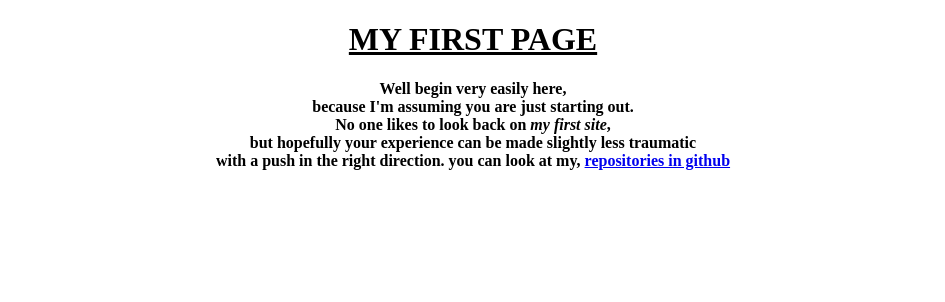
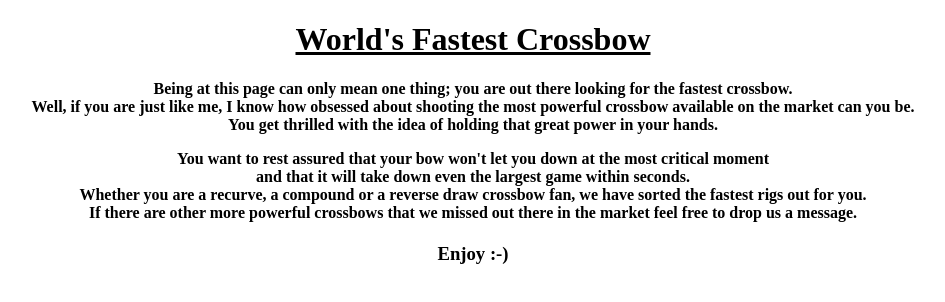
Before and after one commit to STEP-tw/html-rishabghosh, a plain HTML site: page index.html in a window 1280 px wide. Shown: the whole page, without its empty margins (167-1112 px from the left). Drawn offline with Linux system fonts and the light colour scheme.

Commit message:
Topic World's Fastest Crossbow

```diff
--- a/index.html
+++ b/index.html
@@ -1,21 +1,26 @@
 <!DOCTYPE html>
 <html>
+
 <head>
   <title>MY First Page</title>
 </head>
-  <body align = 'center'>
-      <h1><u>MY FIRST PAGE</u></h1>
+
+<body align='center'>
+  <h1><u>World's Fastest Crossbow</u></h1>
   <h4>
-        <p>
-          Well begin very easily here,<br />
-          because I'm assuming you are just starting out.<br />
-          No one likes to look back on <em>my first site</em>,<br />
-          but hopefully your experience can be made slightly less traumatic<br />
-          with a push in the right direction. you can look at my,
-          <a href="https://github.com/rishabghosh?tab=repositories"
-            >repositories in github</a
-          ><br />
+    <p>Being at this page can only mean one thing; you are out there looking for the <b>fastest crossbow</b>.<br />
+      Well, if you are just like me, I know how obsessed about shooting the most powerful crossbow available on the
+      market can you be.<br />
+      You get thrilled with the idea of holding that great power in your hands.
+    </p>
+    <p>You want to rest assured that your bow won't let you down at the most critical moment <br />
+      and that it will take down even the largest game within seconds.<br />
+      Whether you are a recurve, a compound or a reverse draw crossbow fan, we
+      have sorted the fastest rigs out for you.<br />
+      If there are other more powerful crossbows that we missed out there in
+      the market feel free to drop us a message. <h3>Enjoy :-)</h3>
     </p>
   </h4>
 </body>
+
 </html>
```
Lines whose indentation alone changed are shown as unchanged.
